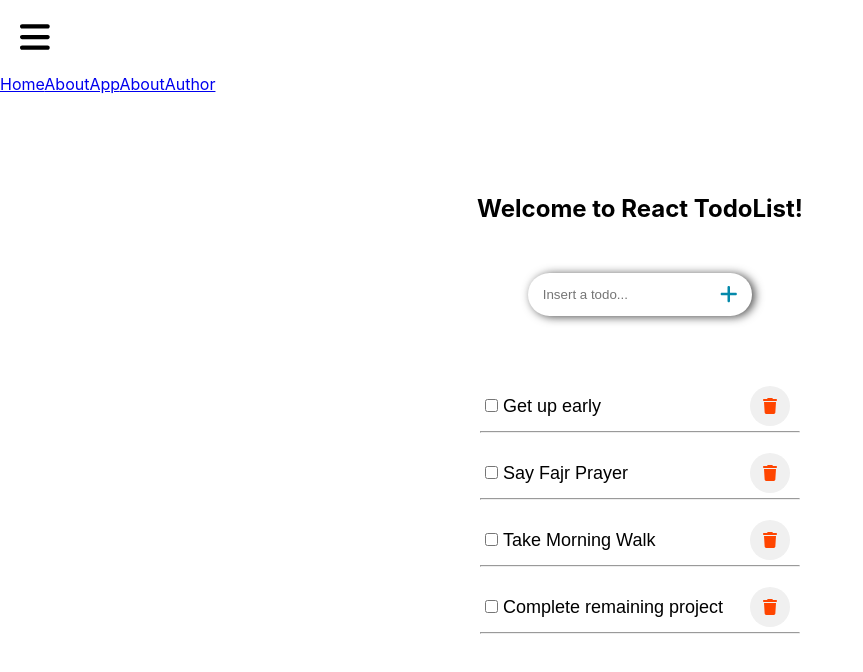
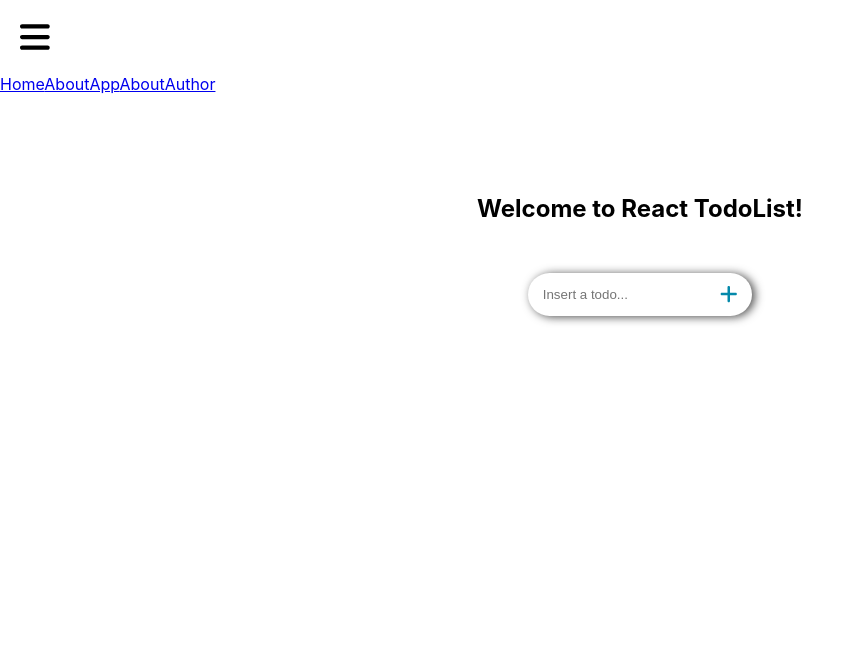
Before and after one commit to HAMMAS-SALEEM/ReactJS-TodoList, a React (Create React App) app: page / in a window 1280 px wide. Shown: the top 672 px of the page, without its empty margins (0-863 px from the left). Built offline with nearby package versions, Linux system fonts and the light colour scheme.

Commit message:
Add function is completed

```diff
--- a/src/components/js/Homepage.js
+++ b/src/components/js/Homepage.js
@@ -3,6 +3,7 @@
 import '../css/Homepage.css';
 import Todos from './Todos';
 import NavLinks from './NavLinks';
+import { getLocStorage, setLocStorage } from './StorageManager';
 
 export default function Home() {
   const [todo, setTodo] = useState('');
@@ -15,15 +16,15 @@
     if (todo) {
       const form = event.target;
       const obj = { id: new Date().getTime().toString(), title: todo, completed: false };
-      console.log(obj);
+      const locStorage = getLocStorage();
+      locStorage.push(obj);
+      console.log(locStorage);
+      setLocStorage(locStorage);
+      Todos();
       form.reset();
       setTodo('');
     }
   };
-
-  // const setLocStorage = (data) => localStorage.setItem('todos', JSON.stringify(data));
-
-  // const getLocStorage = () => JSON.parse(localStorage.getItem('todos'));
 
   return (
     <>
--- /dev/null
+++ b/src/components/js/StorageManager.js
@@ -0,0 +1,7 @@
+export const setLocStorage = (data) => localStorage.setItem('todos', JSON.stringify(data));
+export const getLocStorage = () => {
+  if (JSON.parse(localStorage.getItem('todos')) === null) {
+    return [];
+  }
+  return JSON.parse(localStorage.getItem('todos'));
+};
--- a/src/components/js/Todos.js
+++ b/src/components/js/Todos.js
@@ -1,15 +1,15 @@
 import React from 'react';
+import PropTypes from 'prop-types';
 import '../css/Todos.css';
 import { FontAwesomeIcon } from '@fortawesome/react-fontawesome';
 import { faTrash } from '@fortawesome/free-solid-svg-icons';
+import { getLocStorage } from './StorageManager';
 
-export default function Todos() {
-  const arr = [{ id: 1, title: 'Get up early', completed: false },
-    { id: 2, title: 'Say Fajr Prayer', completed: false },
-    { id: 3, title: 'Take Morning Walk', completed: false },
-    { id: 4, title: 'Complete remaining project', completed: false }];
+export default function Todos(props) {
+  const storage = getLocStorage();
+  const { handleRemove } = props;
   return (
-    arr.map((element) => (
+    storage.map((element) => (
       <li className="todo-item" key={element.id}>
         <ul className="todo-item-inner">
           <li>
@@ -17,7 +17,7 @@
             <input className="todo-detail todo-value" type="text" defaultValue={element.title} />
           </li>
           <li className="trash-icon-container">
-            <FontAwesomeIcon icon={faTrash} />
+            <FontAwesomeIcon icon={faTrash} onClick={handleRemove} />
           </li>
         </ul>
         <hr />
@@ -25,3 +25,7 @@
     ))
   );
 }
+
+Todos.propTypes = {
+  handleRemove: PropTypes.func.isRequired,
+};
```
